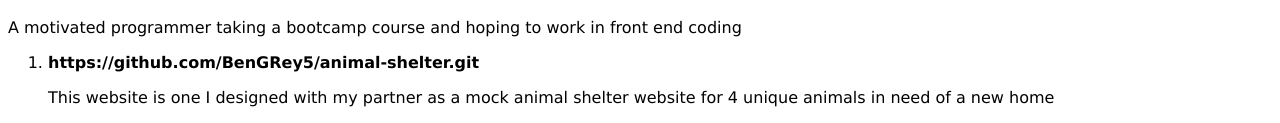
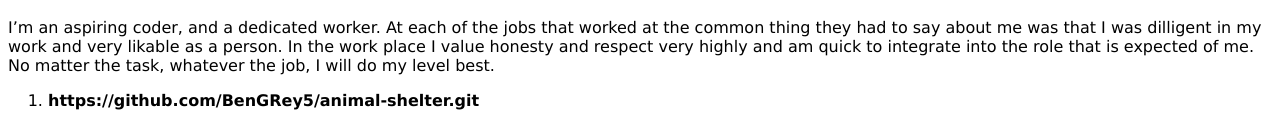
Before and after one commit to BenGRey5/Shapes, a plain HTML site: page First_project/index.html in a window 1280 px wide. Shown: the part 311-434 px from the top of the page. Drawn offline with Linux system fonts and the light colour scheme.

Commit message:
Update index.html

```diff
--- a/First_project/index.html
+++ b/First_project/index.html
@@ -12,7 +12,8 @@
         </div>
 
 </h1>
-<p><span class="fancy"> A motivated programmer taking a bootcamp course and hoping to work in front end coding</span></p>
+<p><span class="fancy">I’m an aspiring coder, and a dedicated worker. At each of the jobs that worked at the common thing they had to say about me was that I was dilligent in my work and very likable as a person. In the work place I value honesty and respect very highly and am quick to integrate into the role that is expected of me. No matter the task, whatever the job, I will do my level best.
+</span></p>
 <ol>
     <li><strong>https://github.com/BenGRey5/animal-shelter.git</strong></li>
     <p>This website is one I designed with my partner as a mock animal shelter website for 4 unique animals in need of a new home</p>
```
